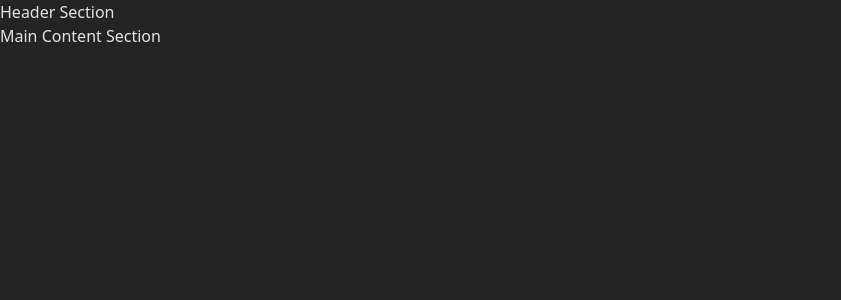
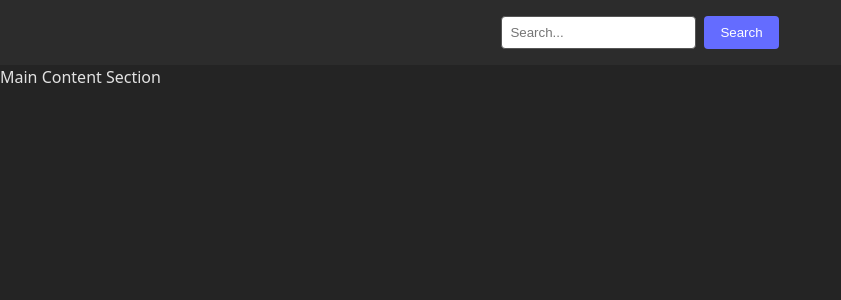
Before and after one commit to vadzimavich/PokeDex-React-App, a React (Vite) app in the folder class-components/: page / in a window 1280 px wide. Shown: the top 300 px of the page, without its empty margins (0-841 px from the left). Built offline with nearby package versions, Linux system fonts and the light colour scheme.

Commit message:
feat: implement Header and Search components

```diff
--- a/class-components/src/App.css
+++ b/class-components/src/App.css
@@ -1,5 +1,31 @@
-.app {
+.header {
+  padding: 1rem;
+  background-color: #2c2c2c;
   display: flex;
-  flex-direction: column;
-  min-height: 100vh;
+  justify-content: center;
+  align-items: center;
 }
+
+.search-container {
+  display: flex;
+  gap: 0.5rem;
+}
+
+.search-input {
+  padding: 0.5rem;
+  border-radius: 4px;
+  border: 1px solid #555;
+}
+
+.search-button {
+  padding: 0.5rem 1rem;
+  border-radius: 4px;
+  border: none;
+  background-color: #646cff;
+  color: white;
+  cursor: pointer;
+}
+
+.search-button:hover {
+  background-color: #535bf2;
+}
--- a/class-components/src/App.tsx
+++ b/class-components/src/App.tsx
@@ -4,12 +4,27 @@ import Main from './components/Main/Main';
 import ErrorBoundary from './components/ErrorBoundary/ErrorBoundary';
 import './App.css';
 
-class App extends Component {
+interface AppState {
+  searchTerm: string;
+}
+
+class App extends Component<object, AppState> {
+  constructor(props: object) {
+    super(props);
+    this.state = {
+      searchTerm: '',
+    };
+  }
+
+  handleSearch = (term: string) => {
+    this.setState({ searchTerm: term });
+  };
+
   render() {
     return (
       <ErrorBoundary>
         <div className="app">
-          <Header />
+          <Header onSearch={this.handleSearch} />
           <Main />
         </div>
       </ErrorBoundary>
--- a/class-components/src/components/Header/Header.tsx
+++ b/class-components/src/components/Header/Header.tsx
@@ -1,8 +1,18 @@
 import { Component } from 'react';
+import Search from '../Search/Search';
 
-class Header extends Component {
+interface HeaderProps {
+  onSearch: (searchTerm: string) => void;
+}
+
+class Header extends Component<HeaderProps> {
   render() {
-    return <header>Header Section</header>;
+    return (
+      <header className="header">
+        {}
+        <Search onSearch={this.props.onSearch} />
+      </header>
+    );
   }
 }
 
--- a/class-components/src/components/Search/Search.tsx
+++ b/class-components/src/components/Search/Search.tsx
@@ -1,8 +1,44 @@
 import { Component } from 'react';
 
-class Search extends Component {
+interface SearchProps {
+  onSearch: (searchTerm: string) => void;
+}
+
+interface SearchState {
+  inputValue: string;
+}
+
+class Search extends Component<SearchProps, SearchState> {
+  constructor(props: SearchProps) {
+    super(props);
+    this.state = {
+      inputValue: '',
+    };
+  }
+
+  handleInputChange = (event: React.ChangeEvent<HTMLInputElement>) => {
+    this.setState({ inputValue: event.target.value });
+  };
+
+  handleSearchClick = () => {
+    this.props.onSearch(this.state.inputValue.trim());
+  };
+
   render() {
-    return <div>Search Component</div>;
+    return (
+      <div className="search-container">
+        <input
+          type="text"
+          className="search-input"
+          placeholder="Search..."
+          value={this.state.inputValue}
+          onChange={this.handleInputChange}
+        />
+        <button className="search-button" onClick={this.handleSearchClick}>
+          Search
+        </button>
+      </div>
+    );
   }
 }
 
```
